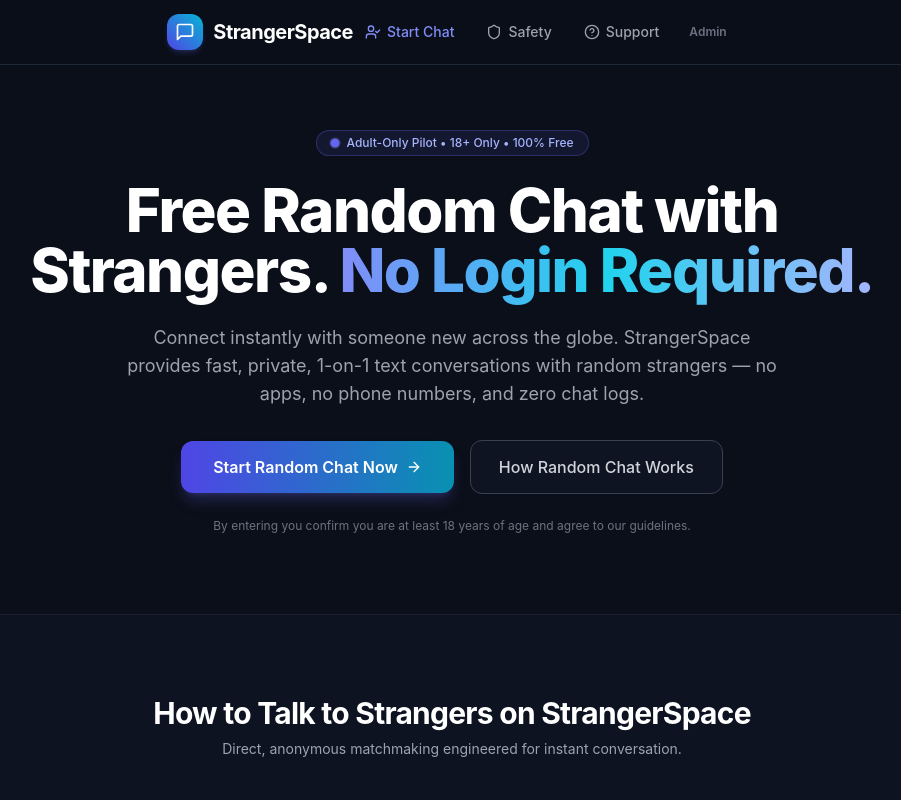
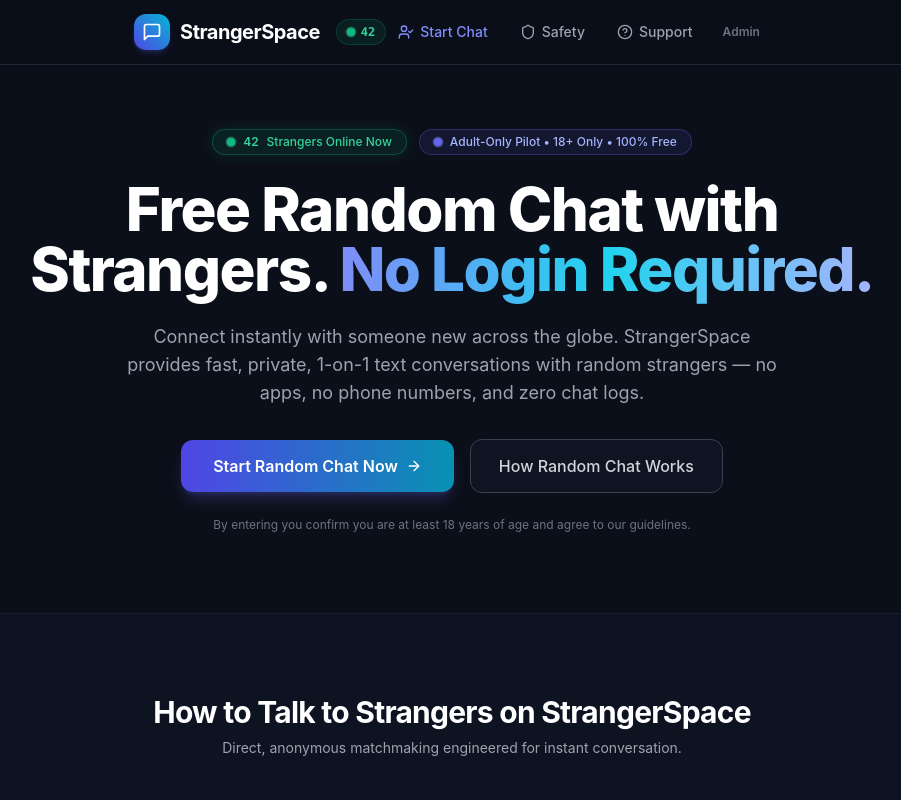
Before and after one commit to iitiankrishnaa-svg/random-chat, a Next.js app: page / in a window 1280 px wide. Shown: the top 800 px of the page, without its empty margins (188-1089 px from the left). Built offline with nearby package versions, Linux system fonts and the light colour scheme; no server answers.

Commit message:
feat: add real-time online user presence counter with social proof badges

```diff
--- a/app/chat/page.tsx
+++ b/app/chat/page.tsx
@@ -22,6 +22,7 @@
   Sparkles,
   Lock
 } from 'lucide-react';
+import OnlineBadge from '@/components/OnlineBadge';
 
 type ChatState = 'idle' | 'connecting' | 'waiting' | 'matched' | 'connected' | 'ending' | 'ended' | 'error';
 
@@ -607,7 +608,7 @@
             </div>
 
             {/* Right: Distinct Toolbar Action Buttons */}
-            {chatState === 'connected' && (
+            {chatState === 'connected' ? (
               <div className="flex items-center gap-1.5 sm:gap-2 flex-shrink-0">
                 {/* Sound Mute Toggle */}
                 <button
@@ -667,6 +668,10 @@
                   <Flag className="h-3.5 w-3.5" />
                 </button>
               </div>
+            ) : (
+              <div className="flex items-center gap-1.5 sm:gap-2 flex-shrink-0">
+                <OnlineBadge variant="toolbar" />
+              </div>
             )}
           </header>
 
@@ -713,6 +718,8 @@
                   <span className="flex items-center gap-1">
                     <Lock className="h-3 w-3 text-cyan-400" /> Ephemeral Messages
                   </span>
+                  <span>&bull;</span>
+                  <OnlineBadge variant="toolbar" />
                 </div>
               </div>
             )}
@@ -739,6 +746,9 @@
                 <p className="mt-1 text-xs text-zinc-400 max-w-xs leading-relaxed">
                   You will connect automatically as soon as another adult user joins.
                 </p>
+                <div className="mt-4">
+                  <OnlineBadge variant="toolbar" />
+                </div>
                 <button
                   onClick={handleCancelSearch}
                   className="mt-6 px-5 py-2.5 rounded-xl border border-white/10 bg-white/[0.04] hover:bg-white/[0.08] text-xs font-semibold text-zinc-300 hover:text-white transition-all active:scale-95"
--- a/app/page.tsx
+++ b/app/page.tsx
@@ -12,6 +12,7 @@
   Sparkles,
 } from 'lucide-react';
 import { APP_CONFIG } from '@/lib/constants';
+import OnlineBadge from '@/components/OnlineBadge';
 
 export default function HomePage() {
   const faqs = [
@@ -42,12 +43,16 @@
       {/* Hero Section */}
       <section className="relative w-full overflow-hidden px-4 pt-16 pb-20 sm:px-6 lg:px-8 text-center">
         <div className="mx-auto max-w-4xl">
-          <div className="inline-flex items-center gap-2 rounded-full border border-indigo-500/30 bg-indigo-500/10 px-3.5 py-1 text-xs font-medium text-indigo-300 mb-6">
-            <span className="relative flex h-2 w-2">
-              <span className="animate-ping absolute inline-flex h-full w-full rounded-full bg-indigo-400 opacity-75"></span>
-              <span className="relative inline-flex rounded-full h-2 w-2 bg-indigo-500"></span>
-            </span>
-            Adult-Only Pilot &bull; 18+ Only &bull; 100% Free
+          <div className="flex flex-wrap items-center justify-center gap-2.5 sm:gap-3 mb-6">
+            <OnlineBadge variant="hero" />
+
+            <div className="inline-flex items-center gap-2 rounded-full border border-indigo-500/30 bg-indigo-500/10 px-3.5 py-1 text-xs font-medium text-indigo-300">
+              <span className="relative flex h-2 w-2">
+                <span className="animate-ping absolute inline-flex h-full w-full rounded-full bg-indigo-400 opacity-75"></span>
+                <span className="relative inline-flex rounded-full h-2 w-2 bg-indigo-500"></span>
+              </span>
+              Adult-Only Pilot &bull; 18+ Only &bull; 100% Free
+            </div>
           </div>
 
           <h1 className="text-4xl sm:text-6xl font-extrabold tracking-tight text-white leading-tight">
--- a/components/Navbar.tsx
+++ b/components/Navbar.tsx
@@ -4,6 +4,7 @@
 import { usePathname } from 'next/navigation';
 import { MessageSquare, Shield, HelpCircle, UserCheck } from 'lucide-react';
 import { APP_CONFIG } from '@/lib/constants';
+import OnlineBadge from '@/components/OnlineBadge';
 
 export default function Navbar() {
   const pathname = usePathname();
@@ -16,6 +17,7 @@
       }`}
     >
       <div className="mx-auto flex h-16 max-w-7xl items-center justify-between px-4 sm:px-6 lg:px-8">
+        <div className="flex items-center gap-2.5 sm:gap-4">
           <Link href="/" className="flex items-center gap-2.5 transition-opacity hover:opacity-90">
             <div className="flex h-9 w-9 items-center justify-center rounded-xl bg-gradient-to-tr from-indigo-600 to-cyan-500 shadow-md shadow-indigo-500/20">
               <MessageSquare className="h-5 w-5 text-white" />
@@ -24,6 +26,9 @@
               {APP_CONFIG.name}
             </span>
           </Link>
+
+          <OnlineBadge variant="navbar" />
+        </div>
 
         <nav className="flex items-center gap-1 sm:gap-2">
           <Link
--- /dev/null
+++ b/components/OnlineBadge.tsx
@@ -0,0 +1,58 @@
+'use client';
+
+import { useOnlineUsers } from '@/hooks/useOnlineUsers';
+
+interface OnlineBadgeProps {
+  variant?: 'navbar' | 'hero' | 'toolbar';
+  className?: string;
+}
+
+export default function OnlineBadge({ variant = 'navbar', className = '' }: OnlineBadgeProps) {
+  const count = useOnlineUsers(42);
+
+  if (variant === 'hero') {
+    return (
+      <div
+        className={`inline-flex items-center gap-2 rounded-full border border-emerald-500/30 bg-emerald-500/10 px-3.5 py-1 text-xs font-medium text-emerald-400 shadow-[0_0_15px_rgba(16,185,129,0.15)] ${className}`}
+      >
+        <span className="relative flex h-2 w-2">
+          <span className="animate-ping absolute inline-flex h-full w-full rounded-full bg-emerald-400 opacity-75" />
+          <span className="relative inline-flex rounded-full h-2 w-2 bg-emerald-500" />
+        </span>
+        <span className="font-semibold">{count.toLocaleString()}</span>
+        <span>Strangers Online Now</span>
+      </div>
+    );
+  }
+
+  if (variant === 'toolbar') {
+    return (
+      <div
+        className={`inline-flex items-center gap-1.5 px-2.5 py-1 rounded-full text-[11px] font-medium bg-emerald-500/10 text-emerald-400 border border-emerald-500/20 shadow-sm ${className}`}
+        title={`${count} users actively online on StrangerSpace`}
+      >
+        <span className="relative flex h-1.5 w-1.5">
+          <span className="animate-ping absolute inline-flex h-full w-full rounded-full bg-emerald-400 opacity-75" />
+          <span className="relative inline-flex rounded-full h-1.5 w-1.5 bg-emerald-500" />
+        </span>
+        <span className="font-mono font-semibold">{count}</span>
+        <span className="hidden sm:inline">Online</span>
+      </div>
+    );
+  }
+
+  // Default navbar variant
+  return (
+    <div
+      className={`inline-flex items-center gap-1.5 px-2.5 py-1 rounded-full bg-emerald-500/10 border border-emerald-500/20 text-emerald-400 text-xs font-medium ${className}`}
+      title={`${count} users online`}
+    >
+      <span className="relative flex h-2 w-2">
+        <span className="animate-ping absolute inline-flex h-full w-full rounded-full bg-emerald-400 opacity-75" />
+        <span className="relative inline-flex rounded-full h-2 w-2 bg-emerald-500" />
+      </span>
+      <span className="font-mono font-semibold">{count}</span>
+      <span className="hidden xs:inline">Online</span>
+    </div>
+  );
+}
--- /dev/null
+++ b/hooks/useOnlineUsers.ts
@@ -0,0 +1,72 @@
+'use client';
+
+import { useState, useEffect } from 'react';
+import { createClient } from '@/lib/supabase/client';
+
+// Shared in-memory presence state across all components in the tab
+let globalCount: number = 42;
+const listeners = new Set<(count: number) => void>();
+let isSubscribed = false;
+let globalChannel: any = null;
+
+export function useOnlineUsers(baseline: number = 42) {
+  const [count, setCount] = useState<number>(() => globalCount || baseline);
+
+  useEffect(() => {
+    listeners.add(setCount);
+
+    if (!isSubscribed) {
+      isSubscribed = true;
+      const supabase = createClient();
+
+      const clientId =
+        typeof window !== 'undefined'
+          ? sessionStorage.getItem('stranger_presence_id') ||
+            (() => {
+              const id = 'user_' + Math.random().toString(36).substring(2, 9);
+              try {
+                sessionStorage.setItem('stranger_presence_id', id);
+              } catch {}
+              return id;
+            })()
+          : 'guest';
+
+      globalChannel = supabase.channel('online-presence', {
+        config: {
+          presence: {
+            key: clientId,
+          },
+        },
+      });
+
+      const updateCount = () => {
+        if (!globalChannel) return;
+        const presenceState = globalChannel.presenceState();
+        const activeCount = Object.keys(presenceState).length;
+        const total = Math.max(activeCount + baseline, baseline);
+        globalCount = total;
+        listeners.forEach((listener) => listener(total));
+      };
+
+      globalChannel
+        .on('presence', { event: 'sync' }, updateCount)
+        .on('presence', { event: 'join' }, updateCount)
+        .on('presence', { event: 'leave' }, updateCount)
+        .subscribe(async (status: string) => {
+          if (status === 'SUBSCRIBED') {
+            try {
+              await globalChannel.track({
+                online_at: new Date().toISOString(),
+              });
+            } catch {}
+          }
+        });
+    }
+
+    return () => {
+      listeners.delete(setCount);
+    };
+  }, [baseline]);
+
+  return count;
+}
```
Also changed, not shown: 1 other file (tests, documents, lock files or other folders). Lines whose indentation alone changed are shown as unchanged.
